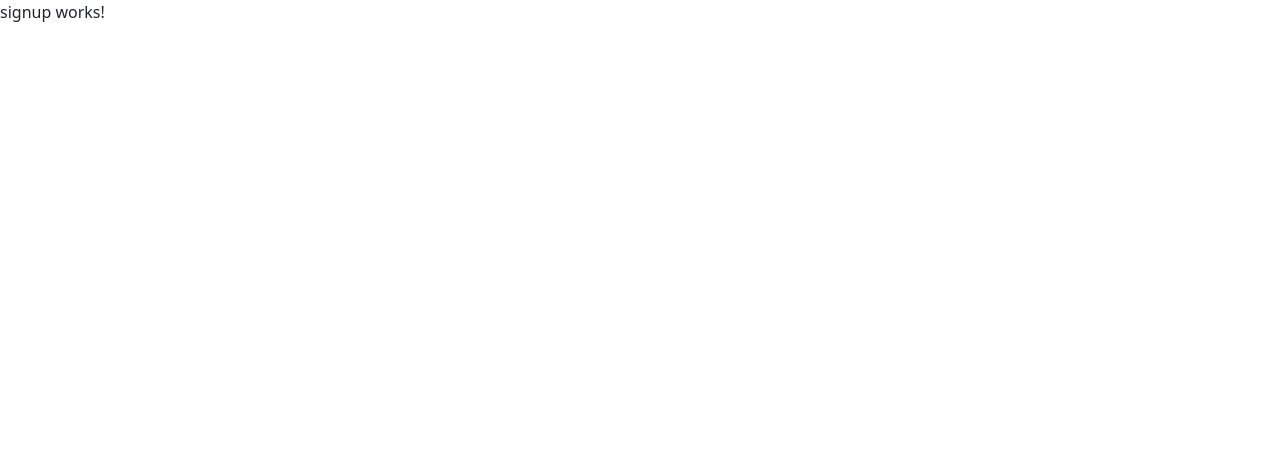
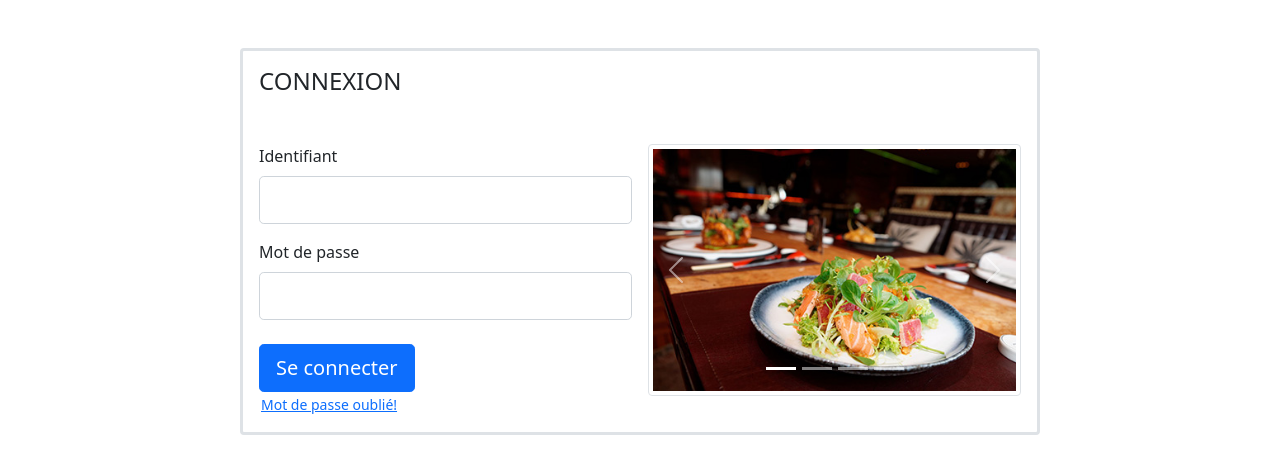
Before and after one commit to Fouzia09/GYFE_FRONT, an Angular app: page /sign-up in a window 1280 px wide. Shown: the top 474 px of the page. Built offline with nearby package versions, Linux system fonts and the light colour scheme.

Commit message:
signup page

```diff
--- a/src/app/components/signup/signup.component.html
+++ b/src/app/components/signup/signup.component.html
@@ -1 +1,58 @@
-<p>signup works!</p>
+<div class="container border border-3 rounded mt-5" style="width: 800px">
+    <div class="row">
+      <div class="col-xs-12 p-3">
+        <h4 class="text-center" class="tite-color mb-5">CONNEXION</h4>
+            <form class="row g-3">
+                <div class="col-md-6">
+                    <div class="">
+                        <label class="form-label">Identifiant</label>
+                        <input class="form-control form-control-lg" type="email" name="email" placeholder="" />
+                      </div>
+                      <div class="mt-3">
+                        <label class="form-label">Mot de passe</label>
+                        <input class="form-control form-control-lg" type="password" name="password" placeholder="" />
+                      </div>
+                      <div class="text-left mt-4">
+                        <a href="" class="btn btn-lg btn-primary">Se connecter</a>
+                        <!-- <button type="submit" class="btn btn-lg btn-primary">Sign in</button> -->
+                      </div>
+                      <small style="margin-left: 2px;">
+                        <a href="">Mot de passe oublié!</a>
+                      </small>
+                    </div>
+                  <div class="col-md-6">
+                    <div id="carouselExampleCaptions" class="carousel slide" data-bs-ride="carousel">
+                        <div class="carousel-indicators">
+                          <button type="button" data-bs-target="#carouselExampleCaptions" data-bs-slide-to="0" class="active" aria-current="true" aria-label="Slide 1"></button>
+                          <button type="button" data-bs-target="#carouselExampleCaptions" data-bs-slide-to="1" aria-label="Slide 2"></button>
+                          <button type="button" data-bs-target="#carouselExampleCaptions" data-bs-slide-to="2" aria-label="Slide 3"></button>
+                          <button type="button" data-bs-target="#carouselExampleCaptions" data-bs-slide-to="3" aria-label="Slide 4"></button>
+                        </div>
+                        <div class="carousel-inner">
+                          <div class="carousel-item active">
+                            <img src="../../../assets/img/restaurant-slide-1.jpg" class="img-thumbnail" alt="Salade bio">
+                          </div>
+                          <div class="carousel-item">
+                            <img src="../../../assets/img/room-slide-1.jpg" class="img-thumbnail" alt="Chambre africaine">
+                          </div>
+                          <div class="carousel-item">
+                            <img src="../../../assets/img/restaurant-slide-2.jpg" class="img-thumbnail" alt="Frite plus côte de boeuf">
+                          </div>
+                          <div class="carousel-item">
+                            <img src="../../../assets/img/room-slide-2.png" class="img-thumbnail" alt="Chambre moderne">
+                          </div>
+                        </div>
+                        <button class="carousel-control-prev" type="button" data-bs-target="#carouselExampleCaptions" data-bs-slide="prev">
+                          <span class="carousel-control-prev-icon" aria-hidden="true"></span>
+                          <span class="visually-hidden">Previous</span>
+                        </button>
+                        <button class="carousel-control-next" type="button" data-bs-target="#carouselExampleCaptions" data-bs-slide="next">
+                          <span class="carousel-control-next-icon" aria-hidden="true"></span>
+                          <span class="visually-hidden">Next</span>
+                        </button>
+                    </div>
+                  </div>
+            </form>
+      </div>
+    </div>
+</div>
```
